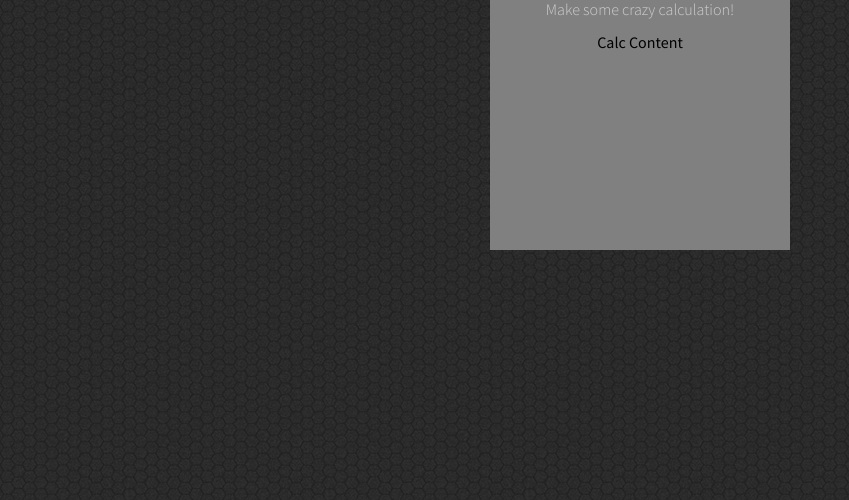
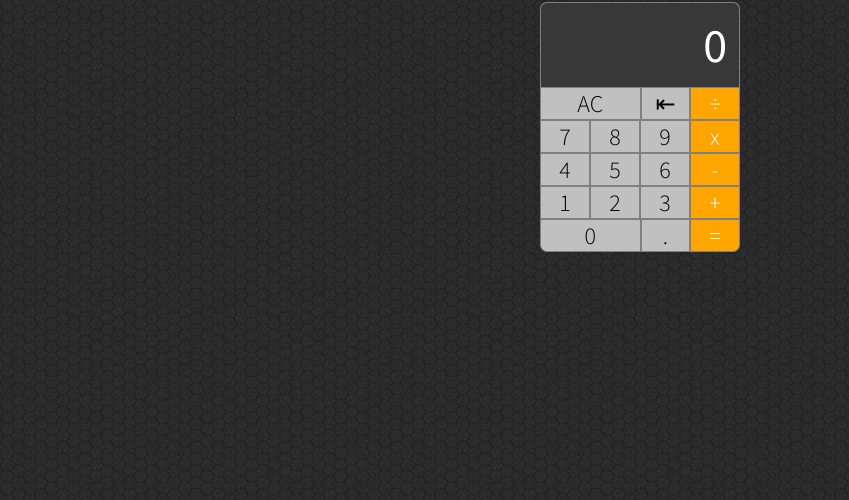
Before and after one commit to kaczynska/calculator, a plain HTML site: page index.html in a window 1280 px wide. Shown: the part 300-800 px from the top of the page, without its empty margins (0-849 px from the left). Drawn offline with Linux system fonts and the light colour scheme.

Commit message:
Change the calculator look

```diff
--- a/index.html
+++ b/index.html
@@ -10,9 +10,44 @@
 </head>
 <body>
 	<div class="container">
-		<h1>JavaScript Calculator</h1>
-		<p>Make some crazy calculation!</p>
-		<div class="calc">Calc Content</div>
+		<div class="container-wrapper">
+			<h1>JavaScript Calculator</h1>
+			<p>Make some crazy calculation!</p>
+			<div id="calc-parent">
+				<div class="row">
+					<div class="column" id="calc-display-val">0</div>
+				</div>
+				<div class="row">
+					<div class="calc-btn column" id="calc-clear">AC</div>
+					<div class="calc-btn column" id="calc-backspace">&#8676;</div>
+					<div class="calc-btn calc-btn-operator column" id="calc-divide">&#247;</div>
+				</div>
+				<div class="row">
+					<div class="calc-btn calc-btn-num column" id="calc-seven">7</div>
+					<div class="calc-btn calc-btn-num column" id="calc-eight">8</div>
+					<div class="calc-btn calc-btn-num column" id="calc-nine">9</div>
+					<div class="calc-btn calc-btn-operator column" id="calc-multiply">x</div>
+				</div>
+				<div class="row">
+					<div class="calc-btn calc-btn-num column" id="calc-four">4</div>
+					<div class="calc-btn calc-btn-num column" id="calc-five">5</div>
+					<div class="calc-btn calc-btn-num column" id="calc-six">6</div>
+					<div class="calc-btn calc-btn-operator column" id="calc-minus">-</div>
+				</div>
+				<div class="row">
+					<div class="calc-btn calc-btn-num column" id="calc-one">1</div>
+					<div class="calc-btn calc-btn-num column" id="calc-two">2</div>
+					<div class="calc-btn calc-btn-num column" id="calc-three">3</div>
+					<div class="calc-btn calc-btn-operator column" id="calc-plus">+</div>
+				</div>
+				<div class="row">
+					<div class="calc-btn calc-btn-num column" id="calc-zero">0</div>
+					<div class="calc-btn column" id="calc-decimal">.</div>
+					<div class="calc-btn calc-btn-operator column" id="calc-equals">=</div>
+				</div>
+			</div>
+		</div>
 	</div>
+	<script type="text/javascript" src="scripts.js"></script>
 </body>
 </html>
--- a/styles.css
+++ b/styles.css
@@ -18,17 +18,68 @@ p {
 }
 .container {
 	width: 300px;
-	height: 300px;
-	background: grey;
+	height: 360px;
 	position: absolute;
 	top: 50%;
 	left: 50%;
 	margin-right: -50%;
 	transform: translate(-50%, -50%) }
 }
-.calc {
-	padding-top: 50px;
-	width: 100px;
-	height: 100px;
-	background: red;
+.container-wrapper {
+	display: table-cell;
+	text-align: center;
+	vertical-align: middle;
 }
+.calc-btn {
+	background-color: silver;
+	color: black;
+	width: 25px;
+	height: 28px;
+	border: 1px solid gray;
+	text-align: center;
+	cursor: pointer;
+	font-size: 24px;
+	font-weight: 300;
+}
+.calc-btn:hover {
+	background-color: orange;
+}
+.row {
+	display: table;
+	table-layout: fixed;
+	width: 200px;
+}
+.column {
+	display: table-cell;
+}
+#calc-zero {
+	width: 52.66666667px;
+	border-radius: 0 0 0 7px;
+}
+#calc-clear {
+	width: 52.66666667px;
+}
+#calc-display-val {
+	height: 60px;
+	color: white;
+	text-align: right;
+	border-left: 1px solid gray;
+	border-right: 1px solid gray;
+	border-top: 1px solid gray;
+	font-size: 48px;
+	background-color: #383838;
+	overflow: hidden;
+	white-space: nowrap;
+	padding: 12px;
+	border-radius: 7px 7px 0 0;
+}
+.calc-btn-operator {
+	background-color: orange;
+	color: white;
+}
+#calc-equals {
+	border-radius: 0 0 7px 0;
+}
+#calc-parent {
+	margin-left: calc(50% - 100px)
+}
```
